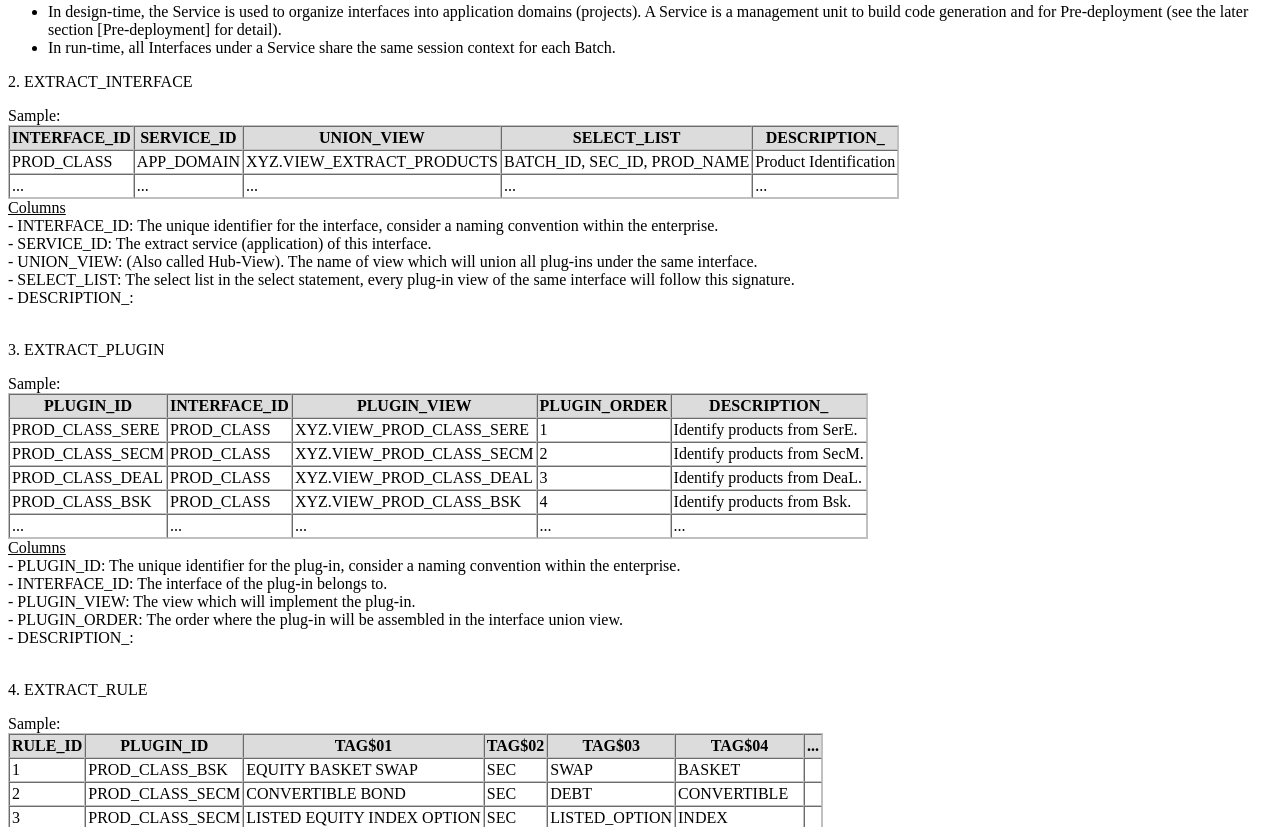
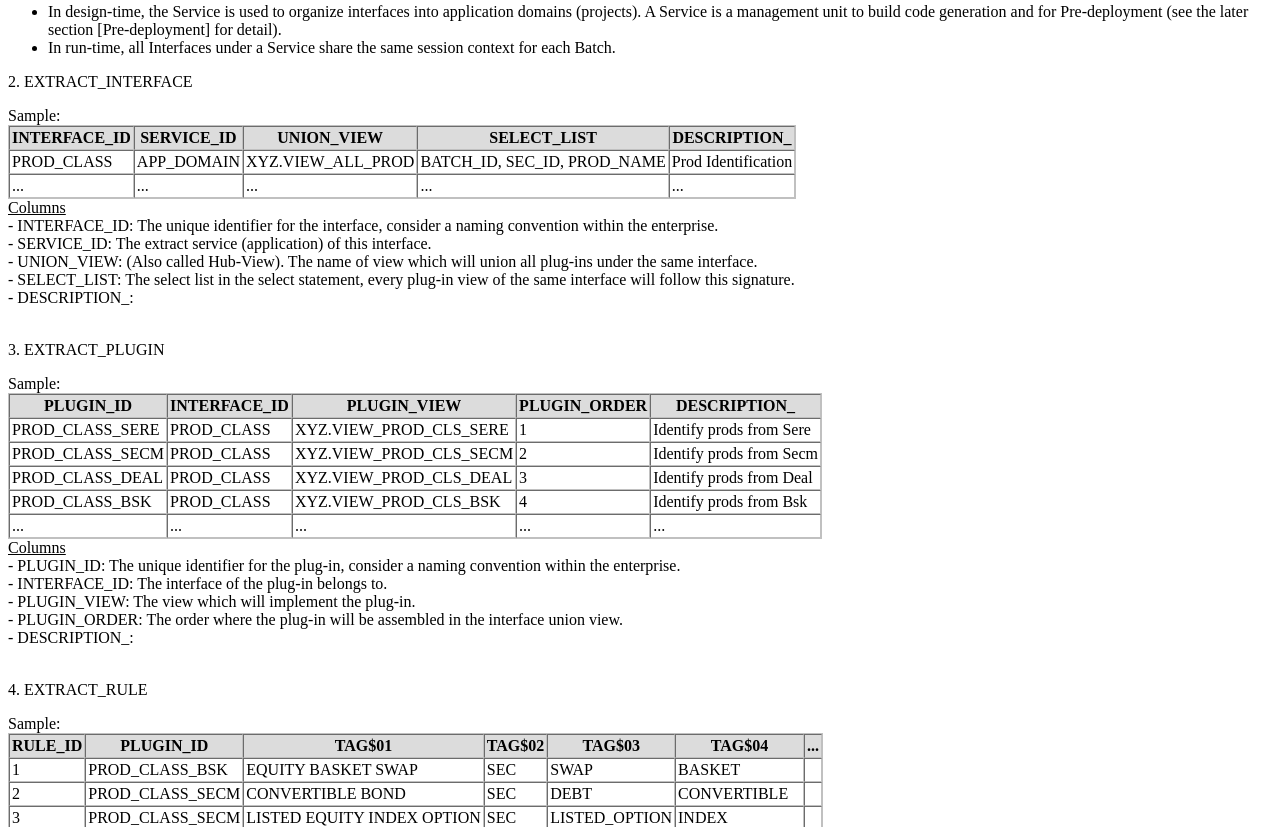
Before and after one commit to AbelCheng/View-plug-ins, a plain HTML site: page View-plug-ins/wikipage_home.htm in a window 1280 px wide. Shown: the part 893-1720 px from the top of the page. Drawn offline with Linux system fonts and the light colour scheme.

```diff
--- a/View-plug-ins/wikipage_home.htm
+++ b/View-plug-ins/wikipage_home.htm
@@ -50,9 +50,9 @@
 <tr>
 <td>PROD_CLASS</td>
 <td>APP_DOMAIN</td>
-<td>XYZ.VIEW_EXTRACT_PRODUCTS</td>
+<td>XYZ.VIEW_ALL_PROD</td>
 <td>BATCH_ID, SEC_ID, PROD_NAME</td>
-<td>Product Identification</td>
+<td>Prod Identification</td>
 </tr>
 <tr>
 <td>...</td>
@@ -78,30 +78,30 @@
 <tr>
 <td>PROD_CLASS_SERE</td>
 <td>PROD_CLASS</td>
-<td>XYZ.VIEW_PROD_CLASS_SERE</td>
+<td>XYZ.VIEW_PROD_CLS_SERE</td>
 <td>1</td>
-<td>Identify products from SerE.</td>
+<td>Identify prods from Sere</td>
 </tr>
 <tr>
 <td>PROD_CLASS_SECM</td>
 <td>PROD_CLASS</td>
-<td>XYZ.VIEW_PROD_CLASS_SECM</td>
+<td>XYZ.VIEW_PROD_CLS_SECM</td>
 <td>2</td>
-<td>Identify products from SecM.</td>
+<td>Identify prods from Secm</td>
 </tr>
 <tr>
 <td>PROD_CLASS_DEAL</td>
 <td>PROD_CLASS</td>
-<td>XYZ.VIEW_PROD_CLASS_DEAL</td>
+<td>XYZ.VIEW_PROD_CLS_DEAL</td>
 <td>3</td>
-<td>Identify products from DeaL.</td>
+<td>Identify prods from Deal</td>
 </tr>
 <tr>
 <td>PROD_CLASS_BSK</td>
 <td>PROD_CLASS</td>
-<td>XYZ.VIEW_PROD_CLASS_BSK</td>
+<td>XYZ.VIEW_PROD_CLS_BSK</td>
 <td>4</td>
-<td>Identify products from Bsk.</td>
+<td>Identify prods from Bsk</td>
 </tr>
 <tr>
 <td>...</td>
@@ -429,7 +429,7 @@
 <p>The package <span style="color: #808080;">VPI.</span>PRE_DEPLOY provides following utilities:</p>
 <ul>
 <li>BUILD_SERVICE<br />Generate source code of all rule-views and hub-views of all interfaces for a service.<br />Each time a service is built, a new version will be associated with the service. Behind the method BUILD_SERVICE, two tables PRE_DEPLOY_VERSION and PRE_DEPLOY_SCRIPT keep track of all historical versions. </li>
-<li>PUBLISH_SERVICE<br />Deploy the latest version which generated by BUILD_SERVICE to the database. The publishing is actually the database engine compiles the generated code. Compilation errors will be recorded in PRE_DEPLOY_SCRIPT table and also be displayed on Output window of PL/SQL.<br />As an option, all old objects (views) deployed by previous version can be dropped before the new deployment. </li>
+<li>PUBLISH_SERVICE<br />Deploy the latest version which generated by BUILD_SERVICE to the database. The publishing is actually the database engine compiles the generated code. Compilation errors will be recorded in PRE_DEPLOY_SCRIPT table and also be displayed on DBMS Output window of PL/SQL.<br />As an option, all old objects (views) deployed by previous version can be dropped before the new deployment. </li>
 <li>BUILD_AND_PUBLISH_SERVICE<br />During the development cycle, BUILD_SERVICE and PUBLISH_SERVICE usually would be run several rounds (once the meta-data has a complete change). For the sake of convenience, BUILD_AND_PUBLISH_SERVICE simply combines BUILD_SERVICE and PUBLISH_SERVICE into one step. </li>
 </ul>
 <p><strong>Supported Databases</strong></p>
```
Also changed, not shown: 1 other file.
